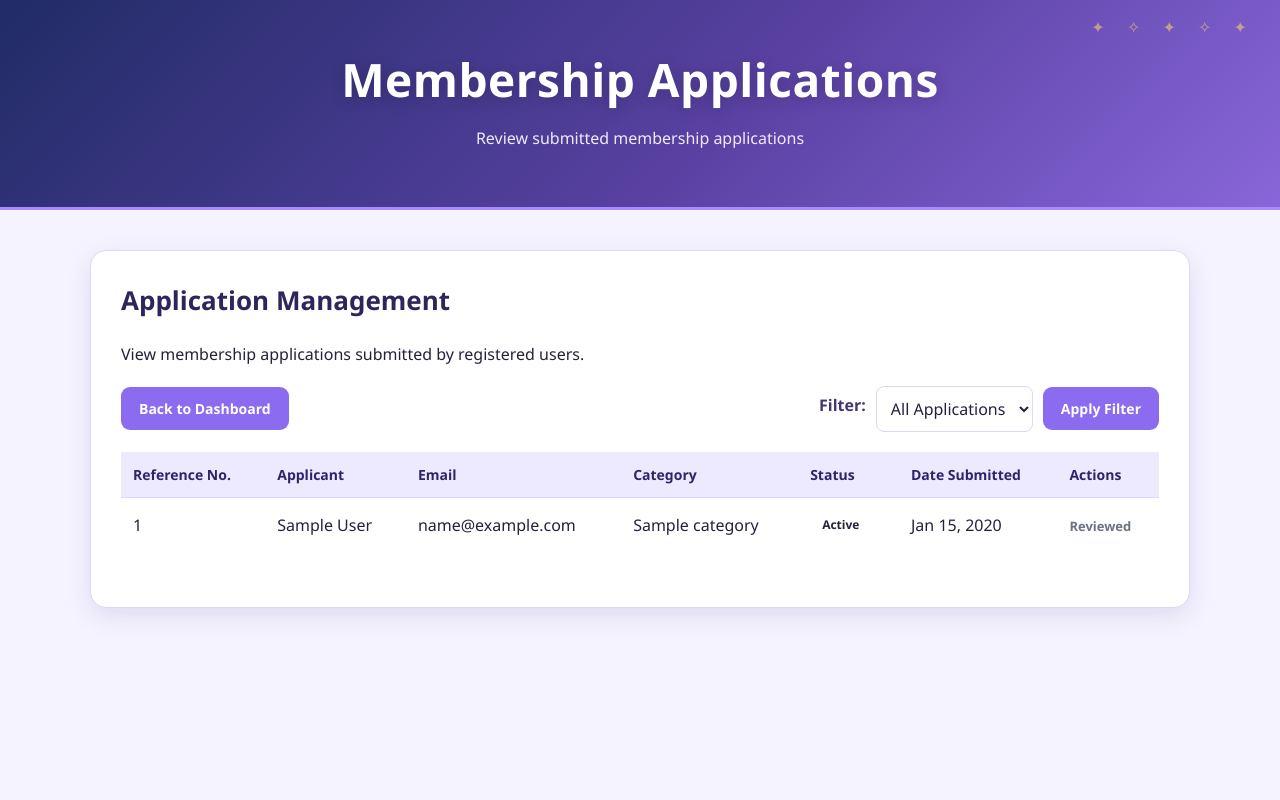
After one commit to aerick923/TW31-LARAVEL-FINAL-PROJECT, a Laravel app: template resources/views/admin/applications/index.blade.php in a window 1280 px wide. The commit adds this page. Run offline with Laravel 12, Linux system fonts and the light colour scheme; the template is opened without the code that fills it: most values are stand-ins (such as "Sample title", 1, 10 or a date in 2020).

Commit message:
Complete membership application review and authorization workflow

```diff
--- /dev/null
+++ b/resources/views/admin/applications/index.blade.php
@@ -0,0 +1,375 @@
+
+<!DOCTYPE html>
+<html lang="en">
+<head>
+    <meta charset="UTF-8">
+    <meta name="viewport"
+          content="width=device-width, initial-scale=1.0">
+
+    <title>Membership Applications</title>
+
+    <link rel="stylesheet"
+          href="{{ asset('css/design.css') }}">
+
+    <style>
+        .applications-card {
+            max-width: 1100px;
+            margin: 40px auto;
+        }
+
+        .applications-toolbar {
+            display: flex;
+            justify-content: space-between;
+            align-items: center;
+            flex-wrap: wrap;
+            gap: 15px;
+            margin: 20px 0;
+        }
+
+        .applications-filter {
+            display: flex;
+            align-items: center;
+            gap: 10px;
+        }
+
+        .applications-filter select {
+            padding: 10px;
+            border: 1px solid #ddd6fe;
+            border-radius: 8px;
+        }
+
+        .applications-table-wrapper {
+            overflow-x: auto;
+        }
+
+        .applications-table {
+            width: 100%;
+            border-collapse: collapse;
+        }
+
+        .applications-table th,
+        .applications-table td {
+            padding: 12px;
+            text-align: left;
+            border-bottom: 1px solid #ddd6fe;
+        }
+
+        .applications-table th {
+            background: #ede9fe;
+            color: #30236b;
+        }
+
+        .applications-table tr:hover {
+            background: #faf8ff;
+        }
+
+        .status-badge {
+            display: inline-block;
+            padding: 6px 12px;
+            border-radius: 20px;
+            font-size: 12px;
+            font-weight: bold;
+        }
+
+        .status-pending {
+            background: #fef3c7;
+            color: #92400e;
+        }
+
+        .status-approved {
+            background: #d1fae5;
+            color: #065f46;
+        }
+
+        .status-rejected {
+            background: #fee2e2;
+            color: #991b1b;
+        }
+
+        .applications-pagination {
+            margin-top: 25px;
+        }
+
+        .empty-message {
+            padding: 20px;
+            background: #f5f3ff;
+            border-radius: 8px;
+            text-align: center;
+        }
+
+
+/* Administrator application review buttons */
+.review-actions {
+    display: flex;
+    gap: 8px;
+    align-items: center;
+    flex-wrap: wrap;
+}
+
+.review-actions form {
+    margin: 0;
+}
+
+.approve-btn,
+.reject-btn {
+    padding: 9px 14px;
+    border: none;
+    border-radius: 7px;
+    font-size: 13px;
+    font-weight: 600;
+    cursor: pointer;
+    color: white;
+}
+
+
+/* Approve button - Green */
+.review-actions button.approve-btn {
+    background: #15803d !important;
+    color: #ffffff !important;
+    border: none;
+}
+
+.review-actions button.approve-btn:hover {
+    background: #166534 !important;
+}
+
+/* Reject button - Red */
+.review-actions button.reject-btn {
+    background: #dc2626 !important;
+    color: #ffffff !important;
+    border: none;
+}
+
+.review-actions button.reject-btn:hover {
+    background: #b91c1c !important;
+}
+
+
+.review-completed {
+    color: #6b7280;
+    font-size: 13px;
+    font-weight: 600;
+}
+
+.review-alert-success {
+    background: #d1fae5;
+    color: #065f46;
+    padding: 15px;
+    border-radius: 8px;
+    margin: 20px 0;
+}
+
+.review-alert-error {
+    background: #fee2e2;
+    color: #991b1b;
+    padding: 15px;
+    border-radius: 8px;
+    margin: 20px 0;
+}
+
+    </style>
+</head>
+
+<body>
+
+<header class="hero">
+    <h1>Membership Applications</h1>
+    <p>Review submitted membership applications</p>
+</header>
+
+<main class="container">
+
+    <div class="card applications-card">
+
+        <h2>Application Management</h2>
+
+
+@if(session('success'))
+    <div class="review-alert-success" role="status">
+        {{ session('success') }}
+    </div>
+@endif
+
+@if(session('error'))
+    <div class="review-alert-error" role="alert">
+        {{ session('error') }}
+    </div>
+@endif
+
+
+        <p>
+            View membership applications submitted
+            by registered users.
+        </p>
+
+        <div class="applications-toolbar">
+
+            <a href="{{ route('dashboard.index') }}"
+               class="btn">
+                Back to Dashboard
+            </a>
+
+            <form method="GET"
+                  action="{{ route('admin.applications.index') }}"
+                  class="applications-filter">
+
+                <label for="status">Filter:</label>
+
+                <select name="status" id="status">
+                    <option value="">All Applications</option>
+
+                    <option value="pending"
+                        @selected(request('status') === 'pending')>
+                        Pending
+                    </option>
+
+                    <option value="approved"
+                        @selected(request('status') === 'approved')>
+                        Approved
+                    </option>
+
+                    <option value="rejected"
+                        @selected(request('status') === 'rejected')>
+                        Rejected
+                    </option>
+                </select>
+
+                <button type="submit" class="btn">
+                    Apply Filter
+                </button>
+
+            </form>
+
+        </div>
+
+        @if($applications->isEmpty())
+
+            <div class="empty-message">
+                No membership applications found.
+            </div>
+
+        @else
+
+            <div class="applications-table-wrapper">
+
+                <table class="applications-table">
+
+                    <thead>
+                        <tr>
+                            <th>Reference No.</th>
+                            <th>Applicant</th>
+                            <th>Email</th>
+                            <th>Category</th>
+                            <th>Status</th>
+                            <th>Date Submitted</th>
+                            <th>Actions</th>
+                        </tr>
+                    </thead>
+
+                    <tbody>
+
+                        @foreach($applications as $application)
+
+                            <tr>
+                                <td>
+                                    {{ $application->reference_no }}
+                                </td>
+
+                                <td>
+                                    {{ $application->full_name }}
+                                </td>
+
+                                <td>
+                                    {{ $application->email }}
+                                </td>
+
+                                <td>
+                                    {{ $application->category?->name ?? 'Unavailable' }}
+                                </td>
+
+                                <td>
+                                    <span class="status-badge
+                                        status-{{ $application->status }}">
+                                        {{ ucfirst($application->status) }}
+                                    </span>
+                                </td>
+
+                                <td>
+                                    {{ $application->created_at?->format('M d, Y') ?? 'N/A' }}
+                                </td>
+
+
+<td>
+    @if($application->status === 'pending')
+
+        <div class="review-actions">
+
+            <!-- APPROVE APPLICATION -->
+            <form
+                method="POST"
+                action="{{ route('admin.applications.update-status', $application) }}"
+                onsubmit="return confirm('Are you sure you want to approve this application?');"
+            >
+                @csrf
+                @method('PATCH')
+
+                <input type="hidden"
+                       name="status"
+                       value="approved">
+
+                <button type="submit" class="approve-btn">
+                    Approve
+                </button>
+            </form>
+
+            <!-- REJECT APPLICATION -->
+            <form
+                method="POST"
+                action="{{ route('admin.applications.update-status', $application) }}"
+                onsubmit="return confirm('Are you sure you want to reject this application?');"
+            >
+                @csrf
+                @method('PATCH')
+
+                <input type="hidden"
+                       name="status"
+                       value="rejected">
+
+                <button type="submit" class="reject-btn">
+                    Reject
+                </button>
+            </form>
+
+        </div>
+
+    @else
+
+        <span class="review-completed">
+            Reviewed
+        </span>
+
+    @endif
+</td>
+
+                            </tr>
+
+                        @endforeach
+
+                    </tbody>
+
+                </table>
+
+            </div>
+
+            <div class="applications-pagination">
+                {{ $applications->links() }}
+            </div>
+
+        @endif
+
+    </div>
+
+</main>
+
+</body>
+</html>
--- a/resources/views/dashboard/index.blade.php
+++ b/resources/views/dashboard/index.blade.php
@@ -134,6 +134,12 @@
                     Manage Transactions
                 </a>
 
+
+<a href="{{ route('admin.applications.index') }}" class="btn">
+    Manage Applications
+</a>
+
+
             </div>
         </div>
 
--- a/routes/web.php
+++ b/routes/web.php
@@ -17,6 +17,7 @@ use App\Http\Controllers\DashboardController;
 use App\Http\Controllers\ReceiptController;
 use App\Http\Controllers\RegisterController;
 use App\Http\Controllers\EmailVerificationController;
+use App\Http\Controllers\AdminMembershipApplicationController;
 
 /*
 |--------------------------------------------------------------------------
@@ -218,6 +219,21 @@ Route::middleware([
 
 Route::middleware(['auth', 'admin'])->group(function () {
 
+
+    // Administrator Membership Applications
+    Route::get(
+        '/admin/membership-applications',
+        [AdminMembershipApplicationController::class, 'index']
+    )->name('admin.applications.index');
+
+
+    // Approve or reject a membership application.
+    Route::patch(
+        '/admin/membership-applications/{application}/status',
+        [AdminMembershipApplicationController::class, 'updateStatus']
+    )->name('admin.applications.update-status');
+
+
     /*
     |--------------------------------------------------------------------------
     | ADMINISTRATOR DASHBOARD
```
Also changed, not shown: app/Http/Controllers/AdminMembershipApplicationController.php (added, +66 -0 lines), resources/views/auth/register.blade.php (+162 -25 lines), resources/views/user/dashboard.blade.php (+22 -3 lines), database/migrations/2026_11_22_072724_add_user_id_to_membership_applications_table.php (added).
